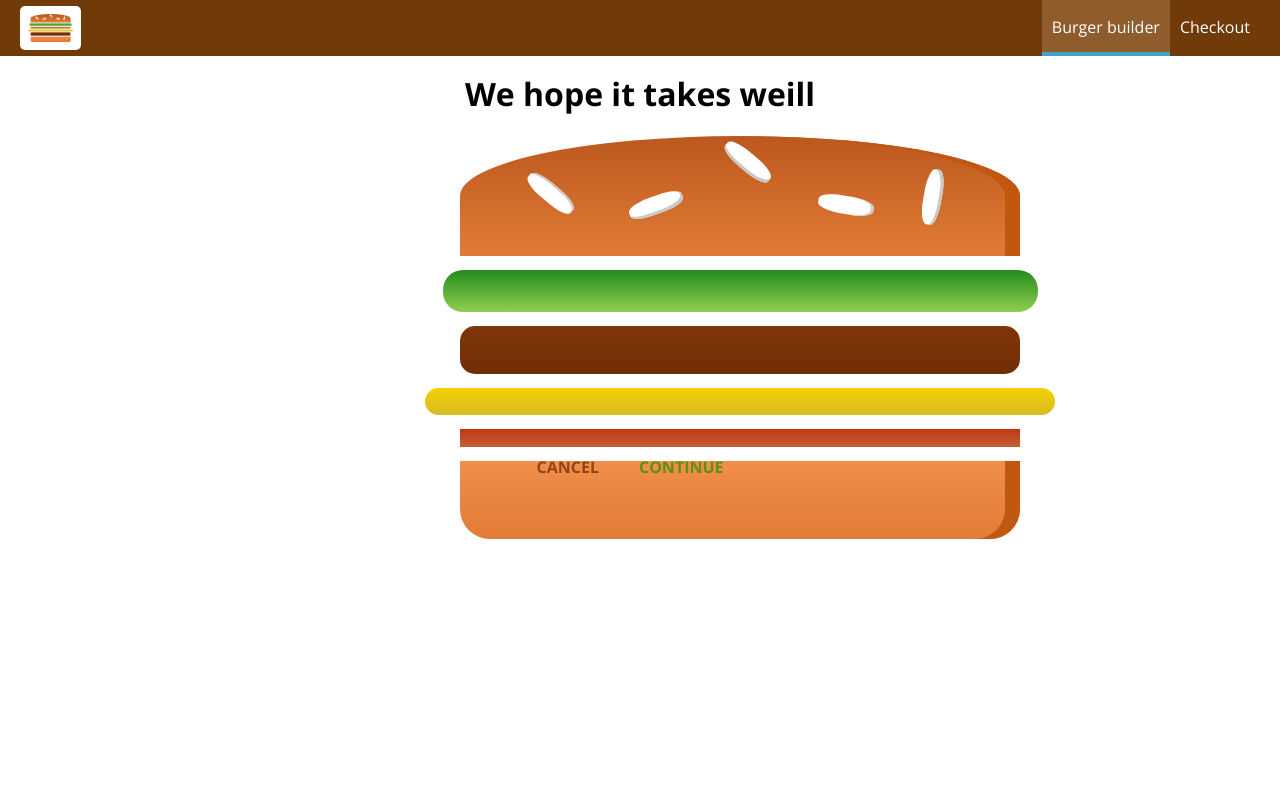
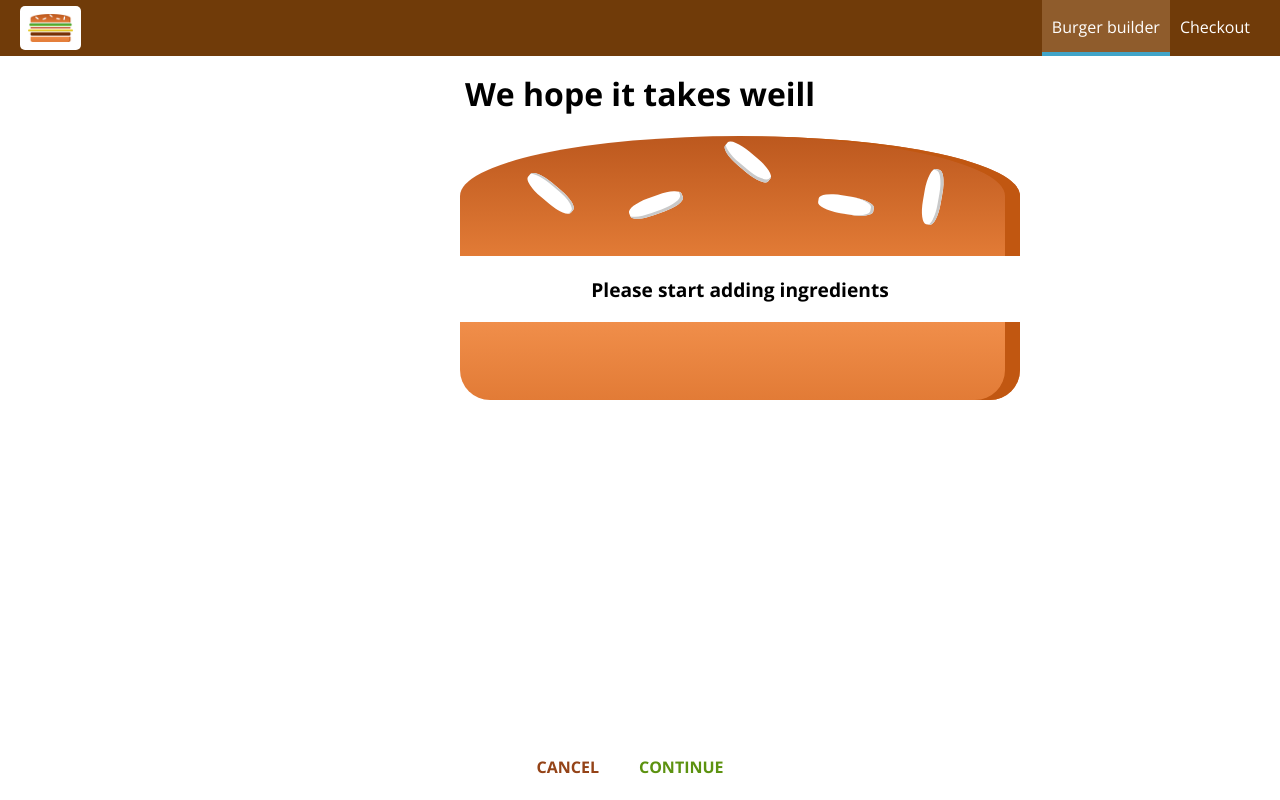
Before and after one commit to edayan/react-burger-builder, a React (Create React App) app: page /checkout in a window 1280 px wide. Built offline with nearby package versions, Linux system fonts and the light colour scheme.

Commit message:
Checkout burger based on query params

```diff
--- a/src/components/UI/Order/CheckoutSummary/CheckoutSummary.js
+++ b/src/components/UI/Order/CheckoutSummary/CheckoutSummary.js
@@ -7,7 +7,7 @@
   return (
     <div className={classes.CheckoutSummary}>
       <h1>We hope it takes weill</h1>
-      <div style={{ width: '100%', height: '300px', margin: 'auto' }}>
+      <div style={{ width: '100%', margin: 'auto' }}>
         <Burger ingredients={props.ingredients} />
       </div>
       <Button btnType="Danger" clicked={props.checkoutCancelled}>
--- a/src/containers/BurgerBuilder/BurgerBuilder.js
+++ b/src/containers/BurgerBuilder/BurgerBuilder.js
@@ -93,7 +93,20 @@
   };
 
   purchaseContinueHandler = () => {
-    this.props.history.push('/checkout');
+    const queryParams = [];
+    for (let index in this.state.ingredients) {
+      queryParams.push(
+        encodeURIComponent(index) +
+          '=' +
+          encodeURIComponent(this.state.ingredients[index])
+      );
+    }
+    const queryString = queryParams.join('&');
+
+    this.props.history.push({
+      pathname: '/checkout',
+      search: '?' + queryString
+    });
   };
 
   render() {
--- a/src/containers/Checkout/Checkout.js
+++ b/src/containers/Checkout/Checkout.js
@@ -3,13 +3,18 @@
 
 class Checkout extends Component {
   state = {
-    ingredients: {
-      salad: 1,
-      meat: 1,
-      cheese: 1,
-      bacon: 1
+    ingredients: {}
+  };
+
+  componentDidMount() {
+    const query = new URLSearchParams(this.props.location.search);
+    const ingredients = {};
+
+    for (let param of query.entries()) {
+      ingredients[param[0]] = +param[1];
     }
-  };
+    this.setState({ ingredients: ingredients });
+  }
 
   checkoutCancelledHandler = () => {
     this.props.history.goBack();
```
